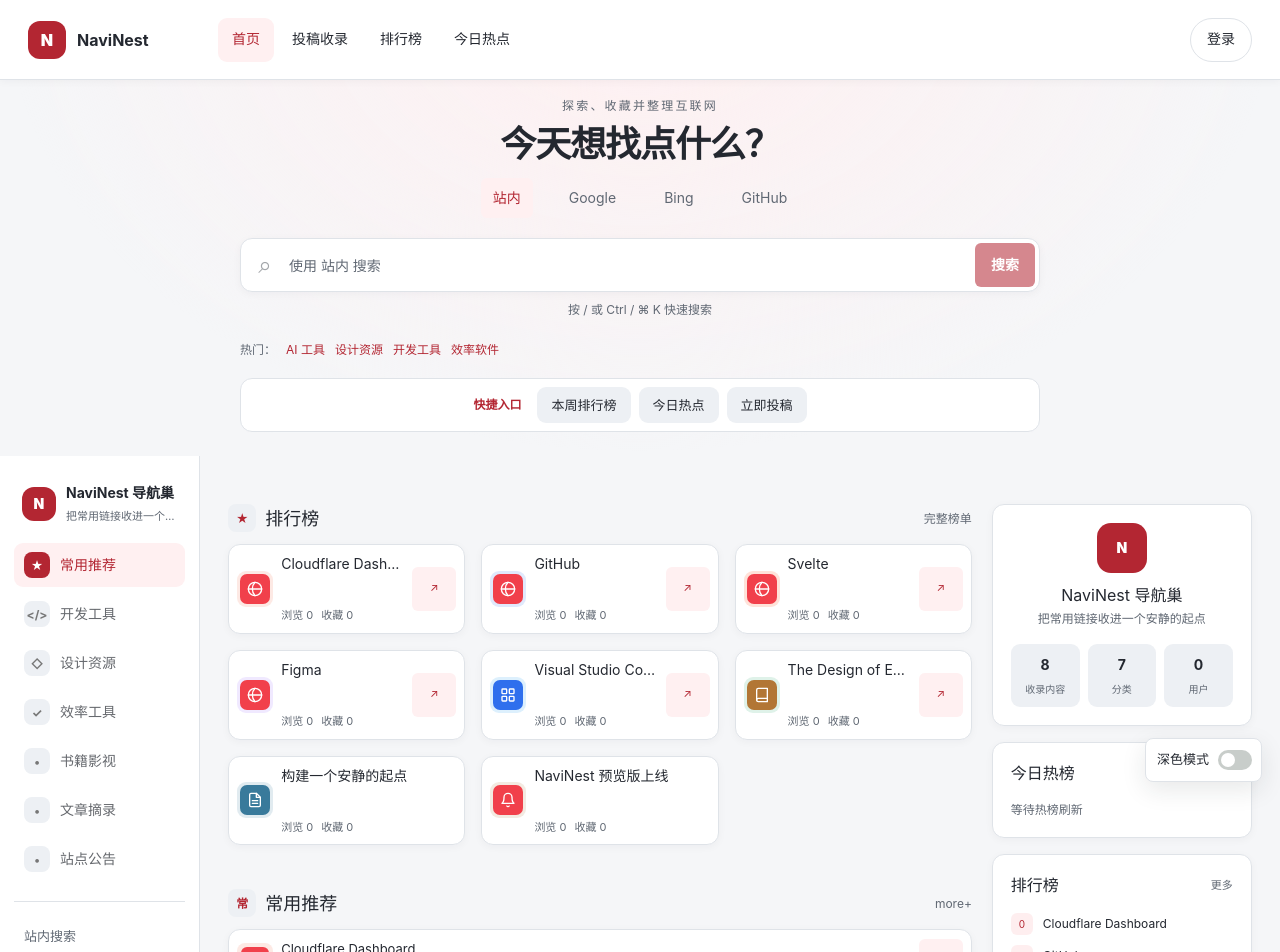
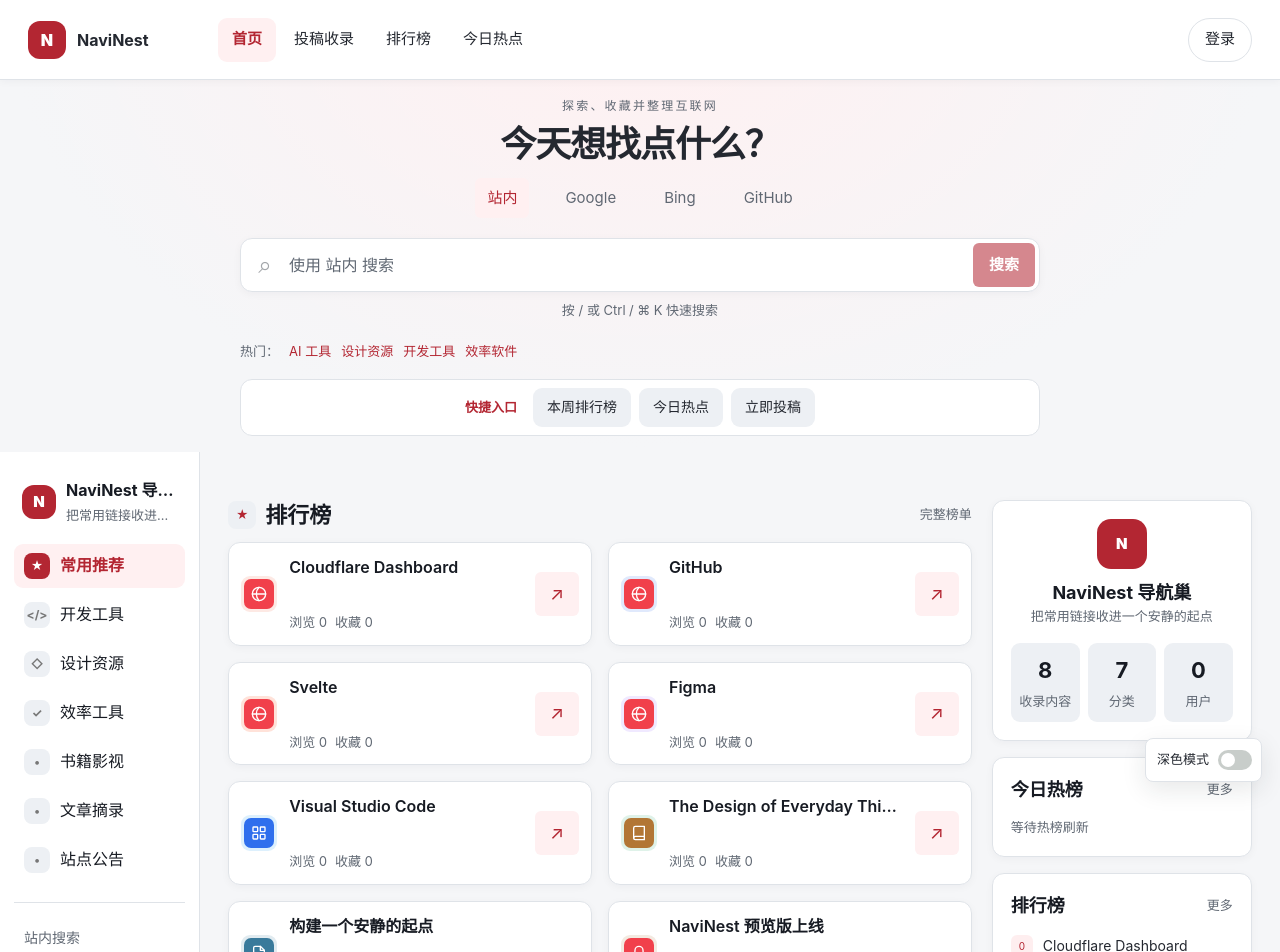
Before and after one commit to lwhx/navinest, a SvelteKit app: page / in a window 1280 px wide. Shown: the top 952 px of the page. Built offline with nearby package versions, Linux system fonts and the light colour scheme.

Commit message:
fix(ui): clarify typography hierarchy and give card text more room (#24)

```diff
--- a/scripts/home-layout-smoke.mjs
+++ b/scripts/home-layout-smoke.mjs
@@ -139,6 +139,10 @@
 			// Also exercise populated categories rather than only sparse fallback sections.
 			// Reuse the rendered cards so the fixture retains the production markup and CSS.
 			await page.evaluate(() => {
+				for (const metrics of document.querySelectorAll('.card-metrics')) {
+					metrics.children[0].textContent = '浏览 247';
+					metrics.children[1].textContent = '收藏 36';
+				}
 				for (const grid of document.querySelectorAll('.site-grid')) {
 					const card = grid.firstElementChild;
 					if (!card) continue;
@@ -172,7 +176,7 @@
 			assert.ok(layout.cards.length > 0, `${label}: no content cards rendered`);
 			for (const card of layout.cards) {
 				assert.ok(
-					card.textWidth >= 44,
+					card.textWidth >= 120,
 					`${label}: ${card.title} has only ${card.textWidth}px of text space`
 				);
 				assert.ok(card.overflow <= 1, `${label}: ${card.title} overflows by ${card.overflow}px`);
--- a/src/routes/design-tokens.css
+++ b/src/routes/design-tokens.css
@@ -4,6 +4,7 @@
 	--ui-surface: #ffffff;
 	--ui-soft: #edf0f4;
 	--ui-text: #242830;
+	--ui-heading: #171b23;
 	--ui-muted: #606873;
 	--ui-line: #dfe3e8;
 	--ui-accent: #b32632;
@@ -22,9 +23,14 @@
 	--ui-space-4: 16px;
 	--ui-space-6: 24px;
 	--ui-space-8: 32px;
-	--ui-font-small: 12px;
-	--ui-font-body: 14px;
-	--ui-font-section: 20px;
+	--ui-font-small: 13px;
+	--ui-font-body: 15px;
+	--ui-font-title: 16px;
+	--ui-font-section: 22px;
+	--ui-weight-body: 400;
+	--ui-weight-nav: 500;
+	--ui-weight-title: 600;
+	--ui-weight-heading: 700;
 	--ui-font-page: 32px;
 	--ui-control: 44px;
 	--ui-motion-fast: 150ms;
@@ -46,6 +52,7 @@
 	--ui-surface: #22262e;
 	--ui-soft: #2a3039;
 	--ui-text: #f1f4f8;
+	--ui-heading: #f6f8fb;
 	--ui-muted: #bac3cf;
 	--ui-line: #3d4652;
 	--ui-accent: #ff99a1;
--- a/src/routes/ui-foundation.css
+++ b/src/routes/ui-foundation.css
@@ -6,6 +6,7 @@
 	color: var(--ui-text);
 	background: var(--ui-bg);
 	font-size: var(--ui-font-body);
+	font-weight: var(--ui-weight-body);
 	line-height: 1.6;
 }
 :root[data-theme] :is(.home-header, .public-header, .home-sidebar, .theme-toggle) {
@@ -40,6 +41,92 @@
 :root[data-theme] .home-sidebar nav a {
 	min-height: var(--ui-control);
 }
+/* Typography roles override the older compact component sizes. */
+:root[data-theme] .benchmark-card .site-title-row h3,
+:root[data-theme] .benchmark-card .site-title-row .card-title-link {
+	font-size: var(--ui-font-title);
+	font-weight: var(--ui-weight-title);
+	line-height: 1.5;
+	color: var(--ui-heading);
+}
+:root[data-theme] .benchmark-card .site-content > p {
+	font-size: var(--ui-font-body);
+	font-weight: var(--ui-weight-body);
+	line-height: 1.6;
+}
+:root[data-theme] .benchmark-card .card-metrics {
+	margin-top: 6px;
+	gap: 4px 8px;
+	font-size: var(--ui-font-small);
+	font-weight: var(--ui-weight-body);
+	line-height: 1.5;
+	font-variant-numeric: tabular-nums;
+}
+:root[data-theme] .benchmark-card :is(.type-chip, .tag-row a, .detail-link) {
+	font-size: var(--ui-font-small);
+	font-weight: var(--ui-weight-body);
+}
+:root[data-theme] :is(.home-sidebar, .mobile-drawer, .public-mobile-drawer) nav a {
+	font-size: var(--ui-font-title);
+	font-weight: var(--ui-weight-nav);
+	color: var(--ui-heading);
+}
+:root[data-theme]
+	:is(.home-sidebar, .mobile-drawer, .public-mobile-drawer)
+	nav
+	a:is(.active, [aria-current]) {
+	font-weight: var(--ui-weight-title);
+}
+:root[data-theme] :is(.home-header nav a, .public-header nav a, .public-user-link, .user-pill) {
+	font-size: var(--ui-font-body);
+	font-weight: var(--ui-weight-nav);
+}
+:root[data-theme] :is(.home-header, .public-header) nav a:is(.active, [aria-current]) {
+	font-weight: var(--ui-weight-title);
+}
+:root[data-theme] .home-page .subcategory-tabs button {
+	font-size: 14px;
+	font-weight: var(--ui-weight-nav);
+}
+:root[data-theme] .home-page .subcategory-tabs button.active {
+	font-weight: var(--ui-weight-title);
+}
+:root[data-theme] :is(.rail-card h2, .public-footer h2) {
+	font-size: 18px;
+	font-weight: var(--ui-weight-heading);
+	color: var(--ui-heading);
+}
+:root[data-theme] :is(.rail-list a, .home-hot-list a, .home-links-grid a) {
+	font-size: 14px;
+	font-weight: var(--ui-weight-body);
+	line-height: 1.6;
+	color: var(--ui-text);
+}
+:root[data-theme] :is(.sidebar-brand strong, .footer-brand strong) {
+	font-size: var(--ui-font-title);
+	font-weight: var(--ui-weight-heading);
+	color: var(--ui-heading);
+}
+:root[data-theme]
+	:is(.sidebar-brand small, .module-title > a, .rail-title > a, .rail-card > p, .site-stats span) {
+	font-size: var(--ui-font-small);
+	font-weight: var(--ui-weight-body);
+	line-height: 1.5;
+}
+:root[data-theme] .sidebar-shortcuts a {
+	font-size: 14px;
+	font-weight: var(--ui-weight-body);
+}
+:root[data-theme] .site-stats strong {
+	font-size: var(--ui-font-section);
+	font-weight: var(--ui-weight-heading);
+	color: var(--ui-heading);
+}
+:root[data-theme]
+	:is(.listing-hero h1, .product-detail-hero h1, .detail-content h2, .detail-side h2) {
+	font-weight: var(--ui-weight-heading);
+	color: var(--ui-heading);
+}
 :root[data-theme] :is(.nav-symbol, .module-icon, .type-chip, .tag-row a) {
 	background: var(--ui-soft);
 }
@@ -64,7 +151,7 @@
 :root[data-theme] .home-page .search-hero {
 	min-height: 380px;
 	padding-top: 96px;
-	padding-bottom: 24px;
+	padding-bottom: 16px;
 	color: var(--ui-text);
 	background:
 		radial-gradient(ellipse at 50% 0%, var(--ui-accent-soft), transparent 70%), var(--ui-bg);
@@ -119,6 +206,8 @@
 	padding: 0 4px;
 	color: var(--ui-text);
 	background: transparent;
+	font-size: var(--ui-font-title);
+	font-weight: var(--ui-weight-body);
 }
 :root[data-theme] :is(.hero-search-form, .public-search-form) input::placeholder {
 	color: var(--ui-muted);
@@ -175,10 +264,20 @@
 :root[data-theme] .home-page .hero-links a {
 	color: var(--ui-text);
 	background: var(--ui-soft);
+	font-size: 14px;
+	font-weight: var(--ui-weight-nav);
+}
+:root[data-theme] .home-page .hero-links strong {
+	font-size: var(--ui-font-small);
+	font-weight: var(--ui-weight-title);
+}
+:root[data-theme] .home-page .search-hotwords {
+	font-size: var(--ui-font-small);
 }
 :root[data-theme] .home-page .search-hotwords button {
 	min-height: 32px;
 	color: var(--ui-accent);
+	font-size: var(--ui-font-small);
 }
 :root[data-theme]
 	:is(
@@ -296,6 +395,7 @@
 	border-radius: var(--ui-radius-small);
 	color: var(--ui-accent);
 	background: var(--ui-accent-soft);
+	font-size: 18px;
 }
 :root[data-theme] .benchmark-card .detail-link {
 	min-width: var(--ui-control);
@@ -313,11 +413,17 @@
 }
 :root[data-theme] .home-page .benchmark-card {
 	grid-template-columns: 36px minmax(0, 1fr) auto;
-	gap: 8px;
-	padding: 8px;
+	gap: 12px;
+	padding: 12px;
 }
 .home-page .popular-grid {
-	grid-template-columns: repeat(auto-fit, minmax(min(100%, 220px), 1fr));
+	grid-template-columns: repeat(auto-fit, minmax(min(100%, 260px), 1fr));
+}
+:root[data-theme] .home-page .site-grid {
+	grid-template-columns: repeat(auto-fit, minmax(min(100%, 260px), 1fr));
+}
+.home-page .home-canvas {
+	max-width: 1800px;
 }
 :root[data-theme] .home-page .benchmark-card .site-icon,
 :root[data-theme] .home-page .benchmark-card .site-icon img {
@@ -329,9 +435,11 @@
 	align-items: center;
 	min-height: var(--ui-control);
 }
-.home-page .module-title h2 {
+:root[data-theme] .home-page .module-title h2 {
 	margin: 0;
-	font-size: 18px;
+	font-size: var(--ui-font-section);
+	font-weight: var(--ui-weight-heading);
+	color: var(--ui-heading);
 	line-height: 1.4;
 }
 .public-shell .results-cards .benchmark-card {
@@ -359,11 +467,13 @@
 }
 :root[data-theme] .mobile-tabbar a {
 	color: var(--ui-muted);
-	font-size: 12px;
+	font-size: var(--ui-font-small);
+	font-weight: var(--ui-weight-nav);
 }
 :root[data-theme] .mobile-tabbar a:is(:hover, .active) {
 	color: var(--ui-accent);
 	background: var(--ui-accent-soft);
+	font-weight: var(--ui-weight-title);
 }
 :root[data-theme] :is(.mobile-drawer-backdrop, .public-drawer-backdrop) {
 	z-index: var(--ui-layer-backdrop);
```
Also changed, not shown: 1 other file (tests, documents, lock files or other folders).
